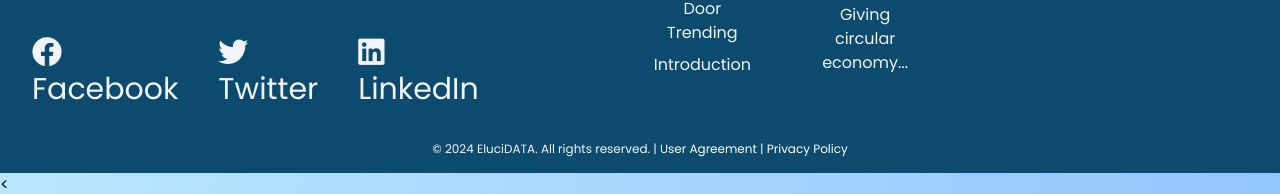
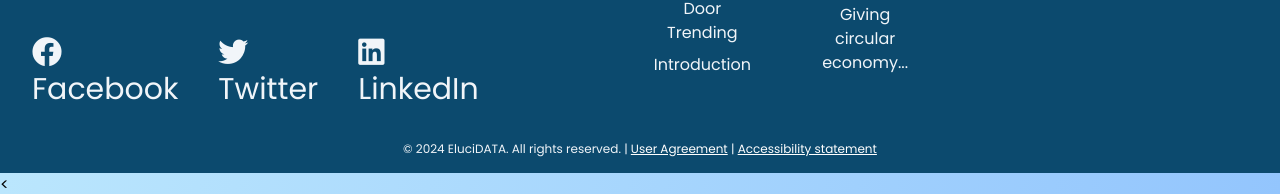
Before and after one commit to Steelings/jekyll-elucidata, a Jekyll site: the page built from index.markdown, in a window 1280 px wide. Shown: the part 4706-4900 px from the top of the page. Built offline with Jekyll 4.4.1, drawn with Linux system fonts in a browser that asks for light colours; some web fonts are replaced.

Commit message:
footer user agreement

```diff
--- a/_includes/footer.html
+++ b/_includes/footer.html
@@ -1,5 +1,4 @@
 <footer class="bg-sky-900 dark:bg-slate-700 p-4 border-t-4 border-gray-200 overflow-hidden flex-shrink-0 sticky top-[100vh]">
-    <!-- Your footer content here -->
     <div class="flex flex-col md:flex-row justify-between items-center h-full">
         <!-- Left Section -->
         <div class="flex flex-col items-center mb-4 md:mb-0">
@@ -14,7 +13,7 @@
         <!-- Middle Section -->
         <div class="w-full md:w-auto mb-4 md:mb-0 flex justify-center">
             <a href="/" class="block">
-            <img class="w-60 md:w-72 cursor-pointer flex items-center" src="src/assets/logo.png" alt="EluciDATA Logo">
+                <img class="w-60 md:w-72 cursor-pointer flex items-center" src="src/assets/logo.png" alt="EluciDATA Logo">
             </a>
         </div>
 
@@ -54,8 +53,6 @@
                 </ul>
             </div>
 
-
-
             <div class="flex flex-col items-center p-4 md:p-10">
                 <ul class="list-none text-center">
                     <li class="mb-2">
@@ -68,7 +65,6 @@
                         <a href="community#contact" class="text-slate-100 hover:underline block">Contact Us</a>
                         <a href="community#advantages" class="text-slate-100 hover:underline block">Advantages</a>
                         <a href="community#members" class="text-slate-100 hover:underline block">Our Members</a>
-
                     </li>
                 </ul>
             </div>
@@ -89,7 +85,10 @@
         </div>
     </div>
 
+    <!-- Footer Links -->
     <div class="text-xs text-slate-100 mt-4 text-center">
-        &copy; 2024 EluciDATA. All rights reserved. | <a href="#" class="text-white dark:text-slate-50">User Agreement</a> | <a href="#" class="text-white dark:text-slate-50">Privacy Policy</a>
+        &copy; 2024 EluciDATA. All rights reserved. |
+        <a href="https://www.sirris.be/en/legal-notice" class="text-white dark:text-slate-50 underline">User Agreement</a> |
+        <a href="https://www.sirris.be/en/accessibility-statement" class="text-white dark:text-slate-50 underline">Accessibility statement</a>
     </div>
 </footer>
```
